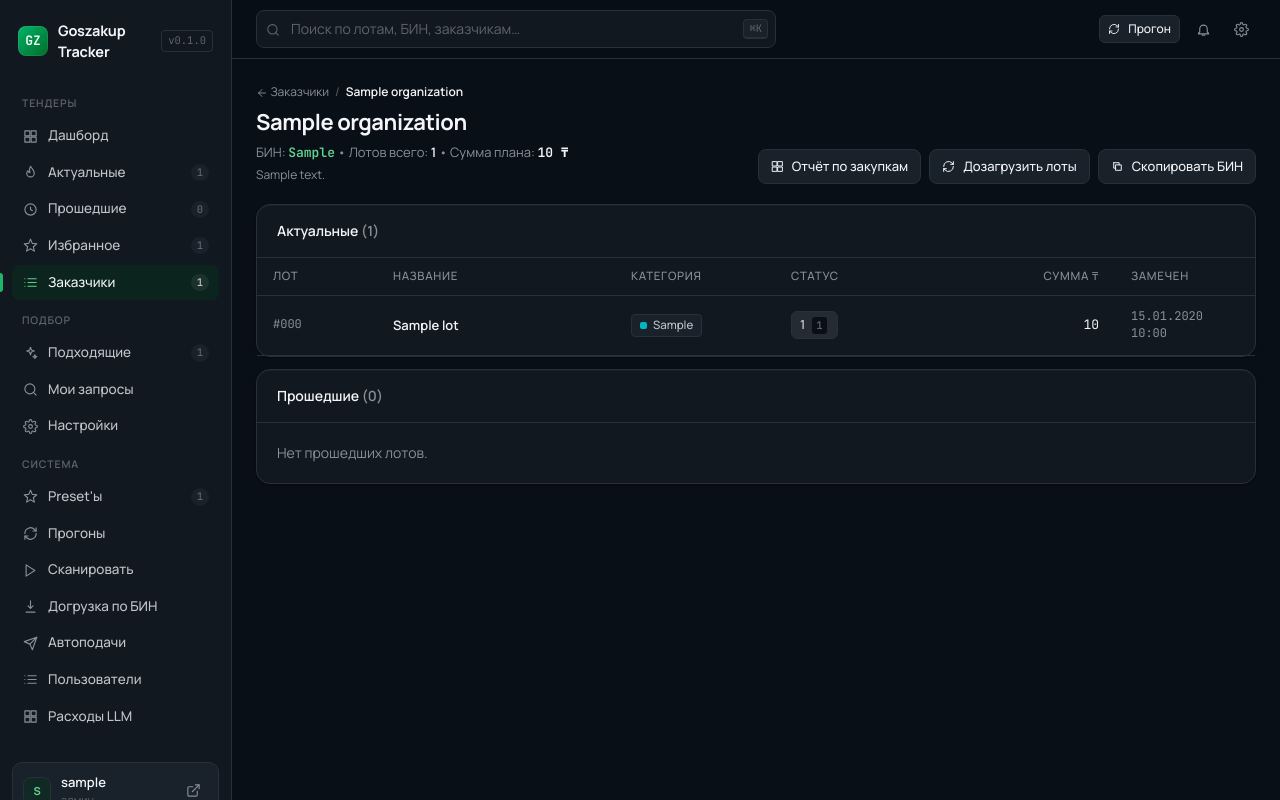
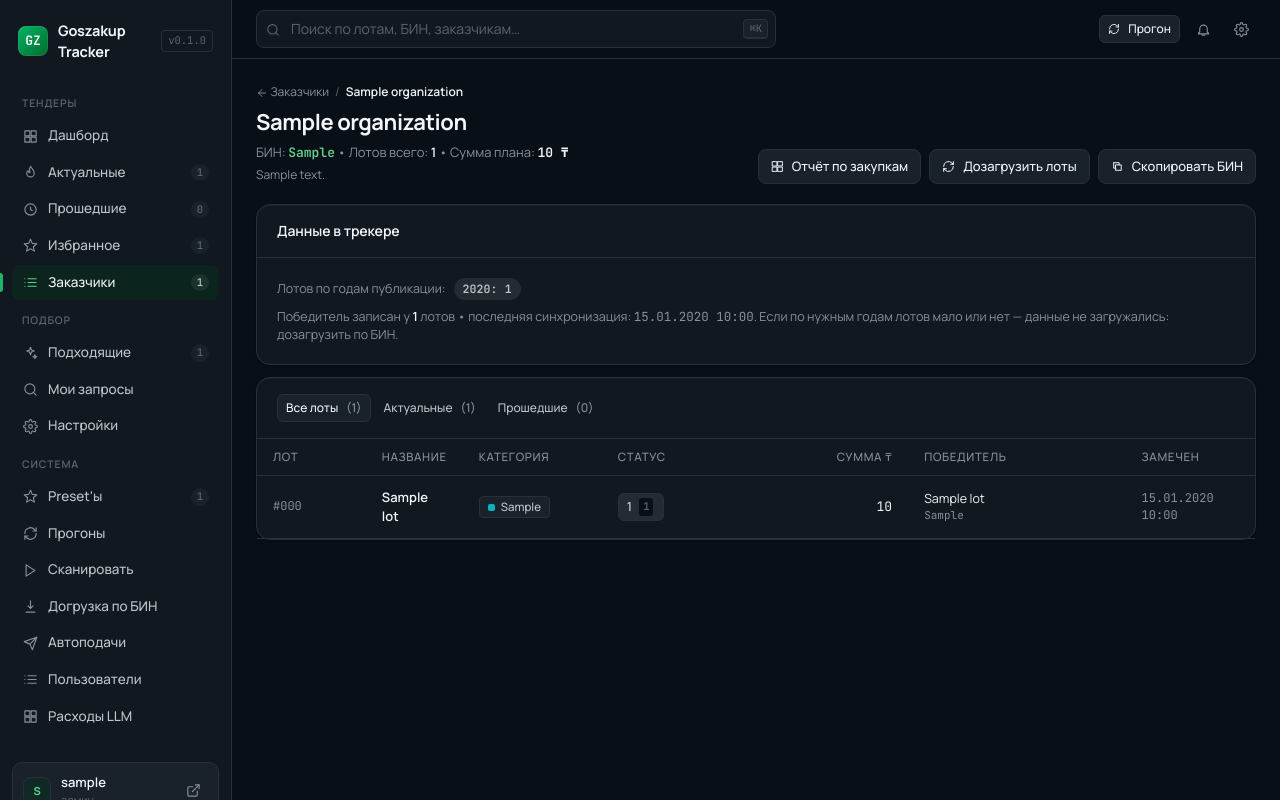
Before and after one commit to Rus9136/gos_tracker, a FastAPI app: page /organization/1 in a window 1280 px wide. Run offline with FastAPI, Linux system fonts and the light colour scheme; the visitor is signed in with stand-in values (Sample User, id 1); tables that the repository leaves empty hold one stand-in row (values such as "Sample post"); some libraries are stand-ins or nearby versions.

Commit message:
feat(web): вкладки лотов и блок «Данные в трекере» на странице организации
Вкладки Все/Актуальные/Прошедшие с колонкой победителя; сводка покрытия —
лоты по годам публикации, число лотов с победителем, время последней
синхронизации и ссылка на дозагрузку /ingest, если данных нет.

Co-Authored-By: Claude Fable 5 <noreply@anthropic.com>

```diff
--- a/src/goszakup/web/app.py
+++ b/src/goszakup/web/app.py
@@ -956,21 +956,33 @@ def organization_detail(
     # Одна организация в БД часто живёт двумя строками (customer без БИН из
     # листинга + organizer с БИН из деталей) — показываем лоты всех её записей.
     org_ids = related_org_ids(db, org)
+    org_lots_cond = or_(
+        Lot.customer_id.in_(org_ids),
+        Announcement.organizer_id.in_(org_ids),
+    )
     lots = db.scalars(
         select(Lot)
         .outerjoin(Announcement, Announcement.id == Lot.announcement_id)
-        .where(
-            or_(
-                Lot.customer_id.in_(org_ids),
-                Announcement.organizer_id.in_(org_ids),
-            )
-        )
+        .where(org_lots_cond)
         .order_by(desc(Lot.first_seen))
         .options(selectinload(Lot.customer))
     ).all()
     actual = [lt for lt in lots if lt.is_actual]
     past = [lt for lt in lots if not lt.is_actual]
     total_plan = sum((lt.plan_amount or 0) for lt in lots)
+    # Покрытие данных: сколько лотов по годам публикации уже в БД и когда
+    # последний раз синхронизировались — видно, нужна ли дозагрузка /ingest.
+    yr = func.extract("year", Announcement.publish_date)
+    year_counts = db.execute(
+        select(yr.label("yr"), func.count(Lot.id).label("n"))
+        .select_from(Lot)
+        .join(Announcement, Announcement.id == Lot.announcement_id)
+        .where(org_lots_cond, Announcement.publish_date.is_not(None))
+        .group_by(yr)
+        .order_by(yr)
+    ).all()
+    last_synced = max((lt.last_synced for lt in lots), default=None)
+    n_winner = sum(1 for lt in lots if lt.winner_bin)
     return templates.TemplateResponse(
         request,
         "organization.html",
@@ -979,7 +991,11 @@ def organization_detail(
             "org": org,
             "actual": actual,
             "past": past,
+            "lots": lots,
             "total_plan": total_plan,
+            "year_counts": year_counts,
+            "last_synced": last_synced,
+            "n_winner": n_winner,
         },
     )
 
--- a/src/goszakup/web/templates/organization.html
+++ b/src/goszakup/web/templates/organization.html
@@ -34,32 +34,67 @@
 </div>
 
 <div class="card mb-3">
-  <div class="card-head">
-    <div>
-      <div class="card-title">Актуальные <span class="dim">({{ actual|length }})</span></div>
+  <div class="card-head"><div class="card-title">Данные в трекере</div></div>
+  <div class="card-body">
+    {% if year_counts %}
+    <div class="flex gap-2" style="flex-wrap:wrap; align-items:center">
+      <span class="dim" style="font-size:12.5px">Лотов по годам публикации:</span>
+      {% for y in year_counts %}
+      <span class="badge muted mono">{{ y.yr|int }}: {{ y.n|n }}</span>
+      {% endfor %}
+    </div>
+    {% endif %}
+    <div class="dim mt-2" style="font-size:12.5px">
+      Победитель записан у <span class="strong">{{ n_winner|n }}</span> лотов
+      {% if last_synced %} • последняя синхронизация: <span class="mono">{{ last_synced|dt }}</span>{% endif %}.
+      Если по нужным годам лотов мало или нет — данные не загружались:
+      {% if user and user.is_admin and org.bin %}<a href="/ingest?customer_bin={{ org.bin }}">дозагрузить по БИН</a>{% else %}нужна дозагрузка через /ingest (admin){% endif %}.
     </div>
   </div>
-  {% if actual %}
+</div>
+
+{% set tabs = [("all", "Все лоты", lots), ("actual", "Актуальные", actual), ("past", "Прошедшие", past)] %}
+<div class="card">
+  <div class="card-head">
+    <div class="flex gap-1">
+      {% for key, label, items in tabs %}
+      <button class="btn sm {{ '' if loop.first else 'ghost' }}" type="button"
+              data-tab-btn="{{ key }}" onclick="orgTab('{{ key }}')">
+        {{ label }} <span class="dim">({{ items|length }})</span>
+      </button>
+      {% endfor %}
+    </div>
+  </div>
+  {% for key, label, items in tabs %}
+  <div data-tab-pane="{{ key }}" {% if not loop.first %}style="display:none"{% endif %}>
+    {% if items %}
     <div style="overflow:auto">
     <table class="tbl">
       <thead>
         <tr>
-        <th style="width:120px">Лот</th>
+          <th style="width:110px">Лот</th>
           <th>Название</th>
-        <th style="width:160px">Категория</th>
-        <th style="width:200px">Статус</th>
-        <th class="num" style="width:140px">Сумма ₸</th>
-        <th style="width:140px">Замечен</th>
+          <th style="width:140px">Категория</th>
+          <th style="width:180px">Статус</th>
+          <th class="num" style="width:130px">Сумма ₸</th>
+          <th style="width:220px">Победитель</th>
+          <th style="width:130px">Замечен</th>
         </tr>
       </thead>
       <tbody>
-      {% for lot in actual %}
+        {% for lot in items %}
         <tr onclick="window.location='/lot/{{ lot.id }}'">
           <td class="mono dim" style="font-size:12px">#{{ lot.number or lot.id }}</td>
-        <td><div class="strong clamp-2" style="max-width:500px">{{ lot.name or '—' }}</div></td>
+          <td><div class="strong clamp-2" style="max-width:440px">{{ lot.name or '—' }}</div></td>
           <td>{{ cat_tag(lot.it_category) }}</td>
           <td>{{ status_pill(lot.status_code, mini=True) }}</td>
           <td class="num mono">{{ lot.plan_amount|n }}</td>
+          <td>
+            {% if lot.winner_name %}
+            <div class="clamp-2" style="max-width:220px; font-size:12.5px">{{ lot.winner_name }}</div>
+            <div class="dim mono" style="font-size:11px">{{ lot.winner_bin or '' }}</div>
+            {% else %}<span class="dim">—</span>{% endif %}
+          </td>
           <td class="mono dim" style="font-size:12px">{{ lot.first_seen|dt }}</td>
         </tr>
         {% endfor %}
@@ -67,46 +102,21 @@
     </table>
     </div>
     {% else %}
-  <div class="card-body dim">Нет актуальных лотов.</div>
+    <div class="card-body dim">Пусто.</div>
     {% endif %}
   </div>
-
-<div class="card">
-  <div class="card-head">
-    <div>
-      <div class="card-title">Прошедшие <span class="dim">({{ past|length }})</span></div>
-    </div>
-  </div>
-  {% if past %}
-  <div style="overflow:auto">
-  <table class="tbl">
-    <thead>
-      <tr>
-        <th style="width:120px">Лот</th>
-        <th>Название</th>
-        <th style="width:160px">Категория</th>
-        <th style="width:200px">Статус</th>
-        <th class="num" style="width:140px">Сумма ₸</th>
-        <th style="width:140px">Замечен</th>
-      </tr>
-    </thead>
-    <tbody>
-      {% for lot in past %}
-      <tr onclick="window.location='/lot/{{ lot.id }}'">
-        <td class="mono dim" style="font-size:12px">#{{ lot.number or lot.id }}</td>
-        <td><div class="strong clamp-2" style="max-width:500px">{{ lot.name or '—' }}</div></td>
-        <td>{{ cat_tag(lot.it_category) }}</td>
-        <td>{{ status_pill(lot.status_code, mini=True) }}</td>
-        <td class="num mono">{{ lot.plan_amount|n }}</td>
-        <td class="mono dim" style="font-size:12px">{{ lot.first_seen|dt }}</td>
-      </tr>
   {% endfor %}
-    </tbody>
-  </table>
-  </div>
-  {% else %}
-  <div class="card-body dim">Нет прошедших лотов.</div>
-  {% endif %}
 </div>
 
+<script>
+function orgTab(key) {
+  document.querySelectorAll("[data-tab-pane]").forEach(p => {
+    p.style.display = p.dataset.tabPane === key ? "" : "none";
+  });
+  document.querySelectorAll("[data-tab-btn]").forEach(b => {
+    b.classList.toggle("ghost", b.dataset.tabBtn !== key);
+  });
+}
+</script>
+
 {% endblock %}
```
Lines whose indentation alone changed are shown as unchanged.
